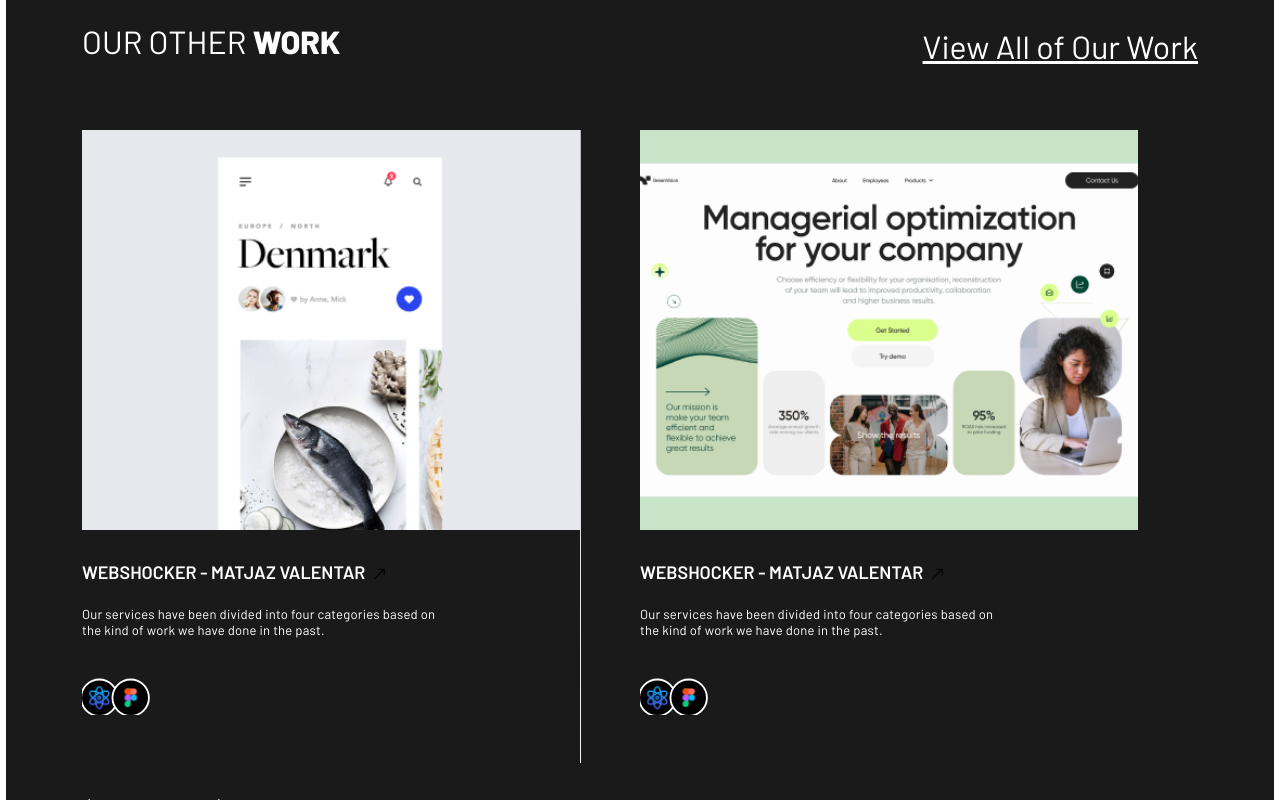
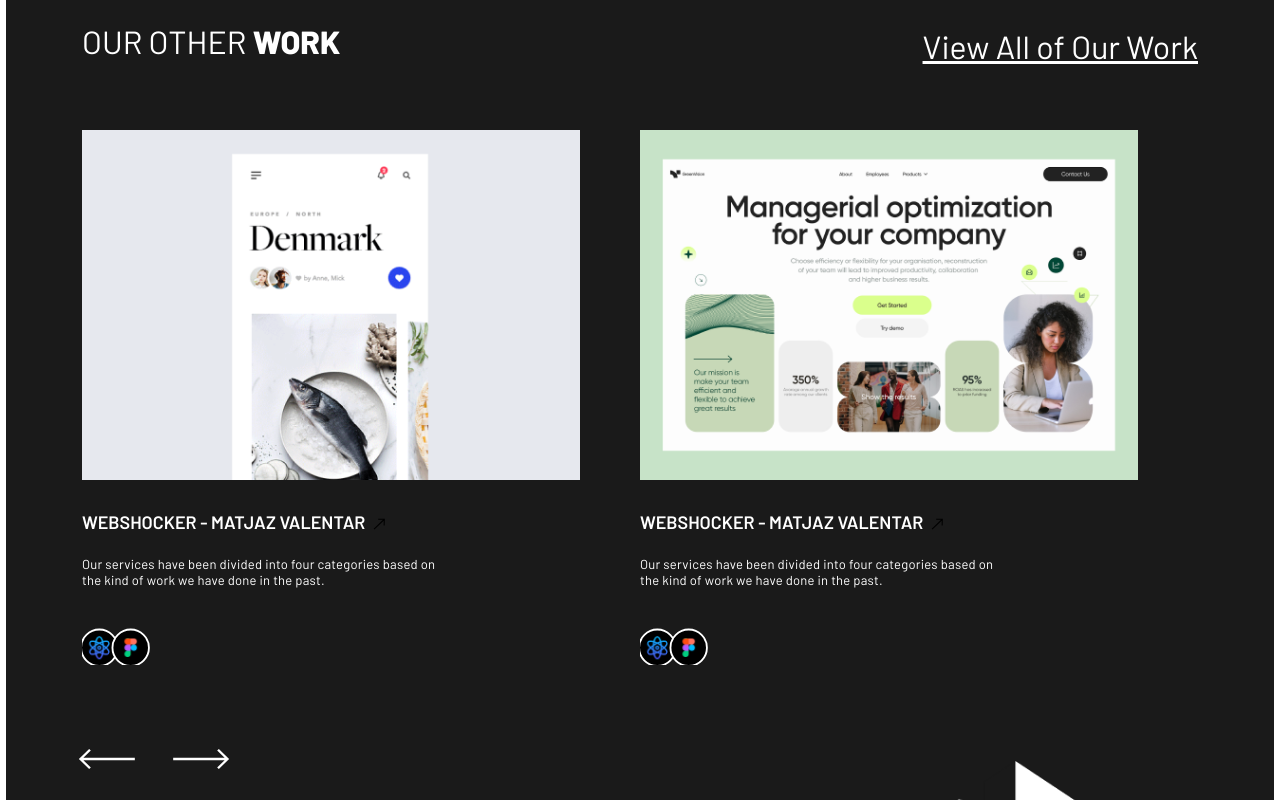
Before and after one commit to swap13-maker/The-Honest-Co, a React (Create React App) app: page /portfolio/project1 in a window 1280 px wide. Shown: the part 7220-8020 px from the top of the page. Built offline with nearby package versions, Linux system fonts and the light colour scheme; the HTML template or start-up script is replaced by a standard one.

Commit message:
[fix]: resource pages lines fixes

```diff
--- a/src/components/Portfolio/Portfolio.css
+++ b/src/components/Portfolio/Portfolio.css
@@ -154,11 +154,7 @@ p {
 .wrapper:hover .blog-logo {
   opacity: 0;
 }
-.wrapper:hover .image-card img {
-  -webkit-transform: scale(1.08);
-  transform: scale(1.08);
-  max-height: 545px;
-}
+
 .svgEle {
   -webkit-transition: 0.4s ease;
   transition: 0.4s ease;
@@ -306,22 +302,13 @@ p {
   height: 240px;
 }
 
-.image-card {
-  height: 400px;
-}
 .translate__down {
   transition: all 0.4s ease;
 }
 .wrapper:hover .translate__down {
   transform: translateY(160px);
 }
-.image-card img {
-  -webkit-transition: all 0.4s ease;
-  transition: all 0.4s ease;
-  max-height: 400px;
-  object-fit: cover;
-  height: 545px;
-}
+
 .margin-top--35 {
   margin-top: -35px;
 }
--- a/src/components/Portfolio/project.css
+++ b/src/components/Portfolio/project.css
@@ -70,3 +70,15 @@
 .other__work__container .slick-slider {
   margin: 0 -30px;
 }
+
+.other__work__container .wrapper:hover .image-card img {
+  max-height: 450px;
+}
+
+.other__work__container .image-card {
+  height: 350px;
+}
+
+.other__work__container .image-card img {
+  max-height: 350px;
+}
--- a/src/index.css
+++ b/src/index.css
@@ -70,7 +70,7 @@ code {
   padding-top: 50px;
 }
 
-.portfolio__card.odd-card:last-child::after {
+.portfolio__page .portfolio__card.odd-card:last-child::after {
   content: "";
   position: absolute;
   right: -1px;
@@ -133,6 +133,11 @@ code {
   height: 545px;
 }
 
+.wrapper:hover .image-card img {
+  -webkit-transform: scale(1.08);
+  transform: scale(1.08);
+  max-height: 545px;
+}
 .zoom-effect-container {
   position: relative;
   width: 100%;
--- a/src/pages/Portfolio.js
+++ b/src/pages/Portfolio.js
@@ -39,7 +39,7 @@ const Portfolio = () => {
       <InnerHeader />
       {/* mian content */}
       <section>
-        <div className="container">
+        <div className="container portfolio__page">
           <ul className="breadcrumb-navigation pt-7">
             <li>
               <Link to="/">Home</Link>
--- a/src/pages/resource.css
+++ b/src/pages/resource.css
@@ -24,6 +24,14 @@
   bottom: 60px;
 }
 
+.resource__page .odd-res .wrapper::after {
+  background-image: linear-gradient(to left, #b7b7b7, #b7b7b7);
+}
+
+.resource__page .no__padding:nth-child(3n) .wrapper::after {
+  background-image: linear-gradient(to right, #b7b7b7, #f6f6f6);
+}
+
 .resource__page .wrapper {
   position: relative;
 }
```
